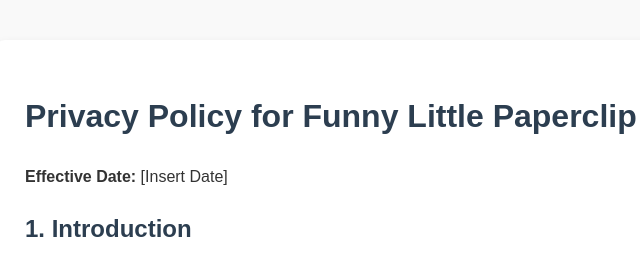
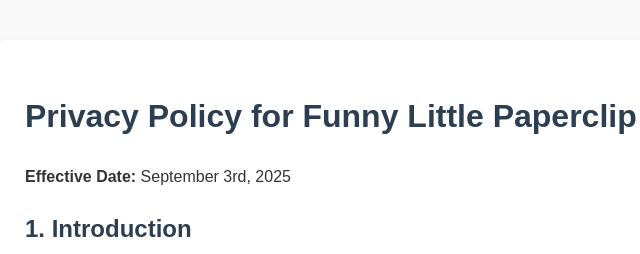
Before and after one commit to 2codeDev/2codeDev.github.io, a plain HTML site: page privacy-policy.html in a window 1280 px wide. Shown: the top 254 px of the page, 215-855 px from the left. Drawn offline with Linux system fonts and the light colour scheme.

Commit message:
Update privacy-policy.html

```diff
--- a/privacy-policy.html
+++ b/privacy-policy.html
@@ -31,7 +31,7 @@
 <body>
     <div class="container">
         <h1>Privacy Policy for Funny Little Paperclip Extension</h1>
-        <p><strong>Effective Date:</strong> [Insert Date]</p>
+        <p><strong>Effective Date:</strong> September 3rd, 2025</p>
 
         <h2>1. Introduction</h2>
         <p>This extension, featuring a funny little paperclip, is designed solely for entertainment purposes. It adds a small, humorous character to your browser to provide tips, jokes, or animations while you browse the web.</p>
```
